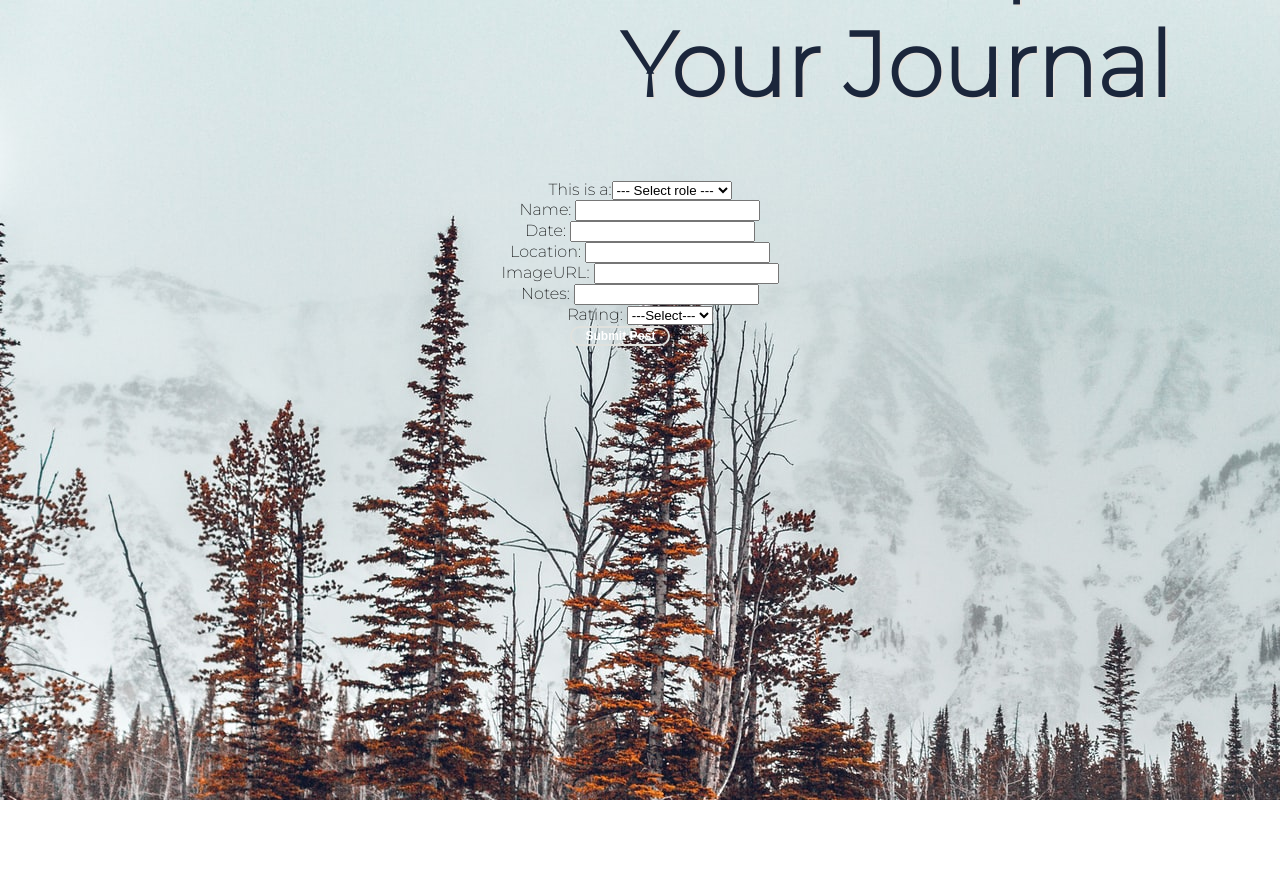
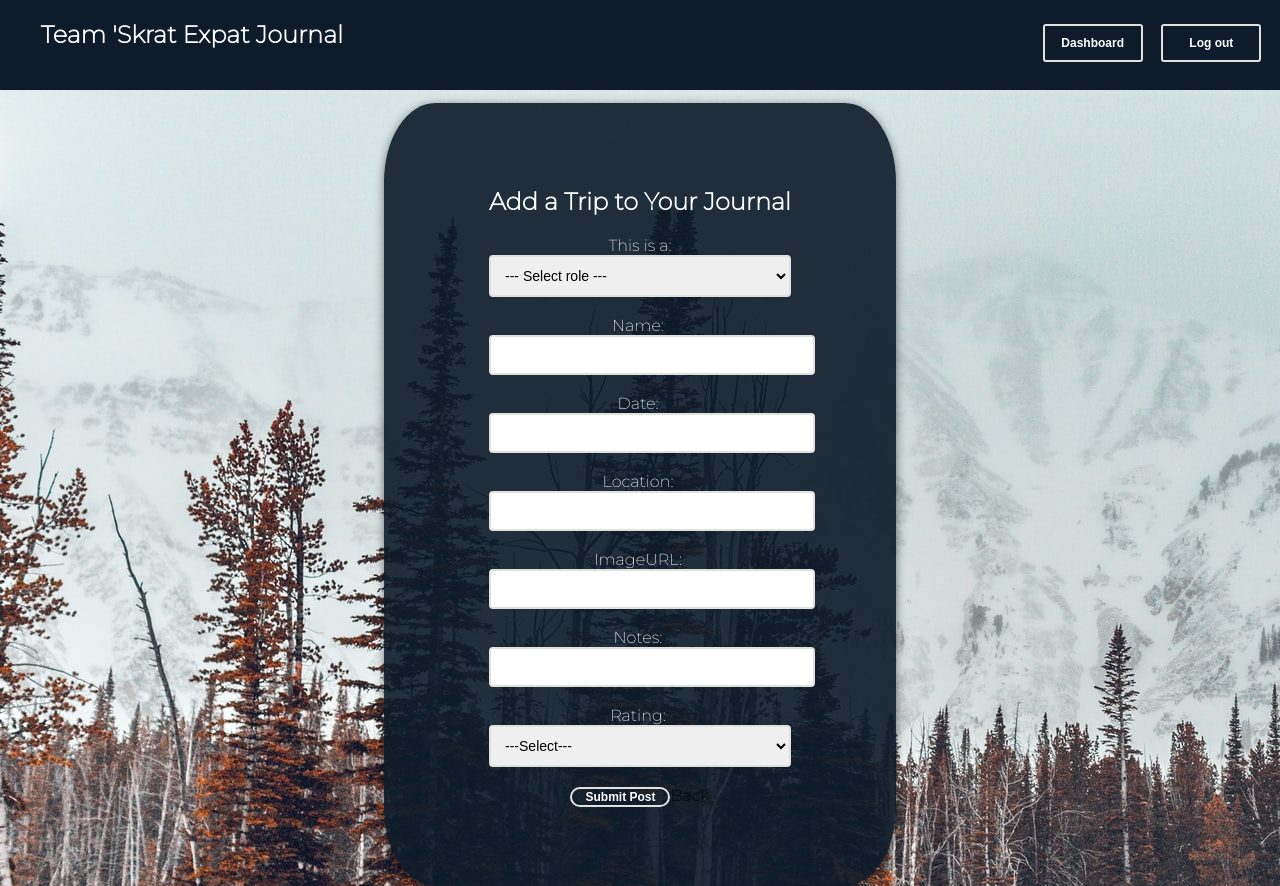
Before and after one commit to team-muskrat-expat-journal/front-end, a React (Create React App) app: page /postform in a window 1280 px wide. Before the commit the page ends 800 px from the top, so only its background shows below. Built offline with nearby package versions, Linux system fonts and the light colour scheme.

Commit message:
even more amazing styling

```diff
--- a/src/components/Dashboard.js
+++ b/src/components/Dashboard.js
@@ -20,14 +20,14 @@ const Dashboard = (props) => {
           <h2>Team 'Skrat Expat Journal</h2>
         </div>
         <div className="links">
+          <Link to="/PostForm">
+            <button className="navButton" type="button">
+              New Memory
+            </button>
+          </Link>
           <Link to="/">
             <button className="navButton" type="button">
-              Home
-            </button>
-          </Link>
-          <Link to="/Login">
-            <button className="navButton" type="button">
-              Sign in!
+              Log out
             </button>
           </Link>
         </div>
--- a/src/components/PostForm.js
+++ b/src/components/PostForm.js
@@ -92,9 +92,29 @@ const PostForm = (props) => {
   }, [formValues]);
 
   return (
+    <>
+      <nav>
+        <div className="logo">
+          <h2>Team 'Skrat Expat Journal</h2>
+        </div>
+
+        <div className="links">
+          <Link to="/Dashboard">
+            <button className="navButton" type="button">
+              Dashboard
+            </button>
+          </Link>
+          <Link to="/">
+            <button className="navButton" type="button">
+              Log out
+            </button>
+          </Link>
+        </div>
+      </nav>
+      <div className="signup">
         <div className="post-form container">
           <header>
-        <h1>Add a Trip to Your Journal</h1>
+            <h2>Add a Trip to Your Journal</h2>
             <div className="errors">
               <div>{errors.tripname}</div>
               <div>{errors.date}</div>
@@ -104,7 +124,12 @@ const PostForm = (props) => {
           <form className="form container" onSubmit={onSubmit}>
             <label>
               This is a:
-          <select name="role" value={formValues.role} onChange={onChange}>
+              <select
+                name="role"
+                className="form-control"
+                value={formValues.role}
+                onChange={onChange}
+              >
                 <option value="">--- Select role ---</option>
                 <option value="Person">Person</option>
                 <option value="Place">Place</option>
@@ -112,9 +137,11 @@ const PostForm = (props) => {
               </select>
               <div style={{ color: "red" }}>{errors.role}</div>
             </label>
+            <br></br>
             <label>
               Name:&nbsp;
               <input
+                className="form-control"
                 type="text"
                 name="tripname"
                 value={formValues.tripname}
@@ -122,9 +149,11 @@ const PostForm = (props) => {
               />
               <div style={{ color: "red" }}>{errors.tripname}</div>
             </label>
+            <br></br>
             <label>
               Date:&nbsp;
               <input
+                className="form-control"
                 type="text"
                 name="date"
                 value={formValues.date}
@@ -132,9 +161,11 @@ const PostForm = (props) => {
               />
               <div style={{ color: "red" }}>{errors.date}</div>
             </label>
+            <br></br>
             <label>
               Location:&nbsp;
               <input
+                className="form-control"
                 type="text"
                 name="location"
                 value={formValues.location}
@@ -142,9 +173,11 @@ const PostForm = (props) => {
               />
               <div style={{ color: "red" }}>{errors.location}</div>
             </label>
+            <br></br>
             <label>
               ImageURL:&nbsp;
               <input
+                className="form-control"
                 type="text"
                 name="imageURL"
                 value={formValues.imageURL}
@@ -152,9 +185,11 @@ const PostForm = (props) => {
               />
               <div style={{ color: "red" }}>{errors.imageURL}</div>
             </label>
+            <br></br>
             <label>
               Notes:&nbsp;
               <input
+                className="form-control"
                 type="text"
                 name="notes"
                 value={formValues.notes}
@@ -162,9 +197,15 @@ const PostForm = (props) => {
               />
               <div style={{ color: "red" }}>{errors.notes}</div>
             </label>
+            <br></br>
             <label>
               Rating:&nbsp;
-          <select name="rating" value={formValues.rating} onChange={onChange}>
+              <select
+                className="form-control"
+                name="rating"
+                value={formValues.rating}
+                onChange={onChange}
+              >
                 <option value="">---Select---</option>
                 <option value="1">1</option>
                 <option value="2">2</option>
@@ -174,12 +215,15 @@ const PostForm = (props) => {
               </select>
               <div style={{ color: "red" }}>{errors.rating}</div>
             </label>
+            <br></br>
             <button disabled={disabled} onSubmit={onSubmit}>
               Submit Post
             </button>
             <Link to="/dashboard">Back</Link>
           </form>
         </div>
+      </div>
+    </>
   );
 };
 
```
Lines whose indentation alone changed are shown as unchanged.
